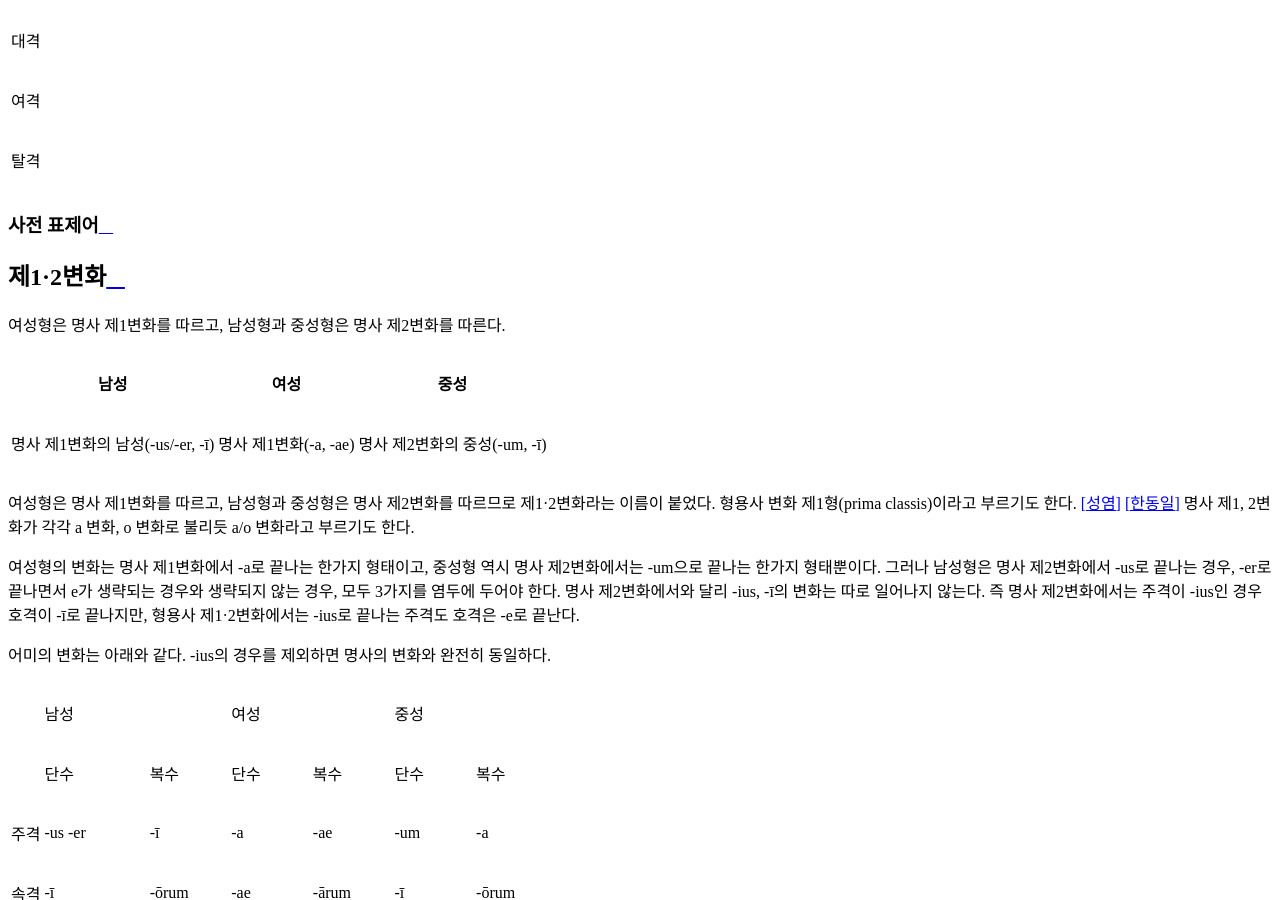
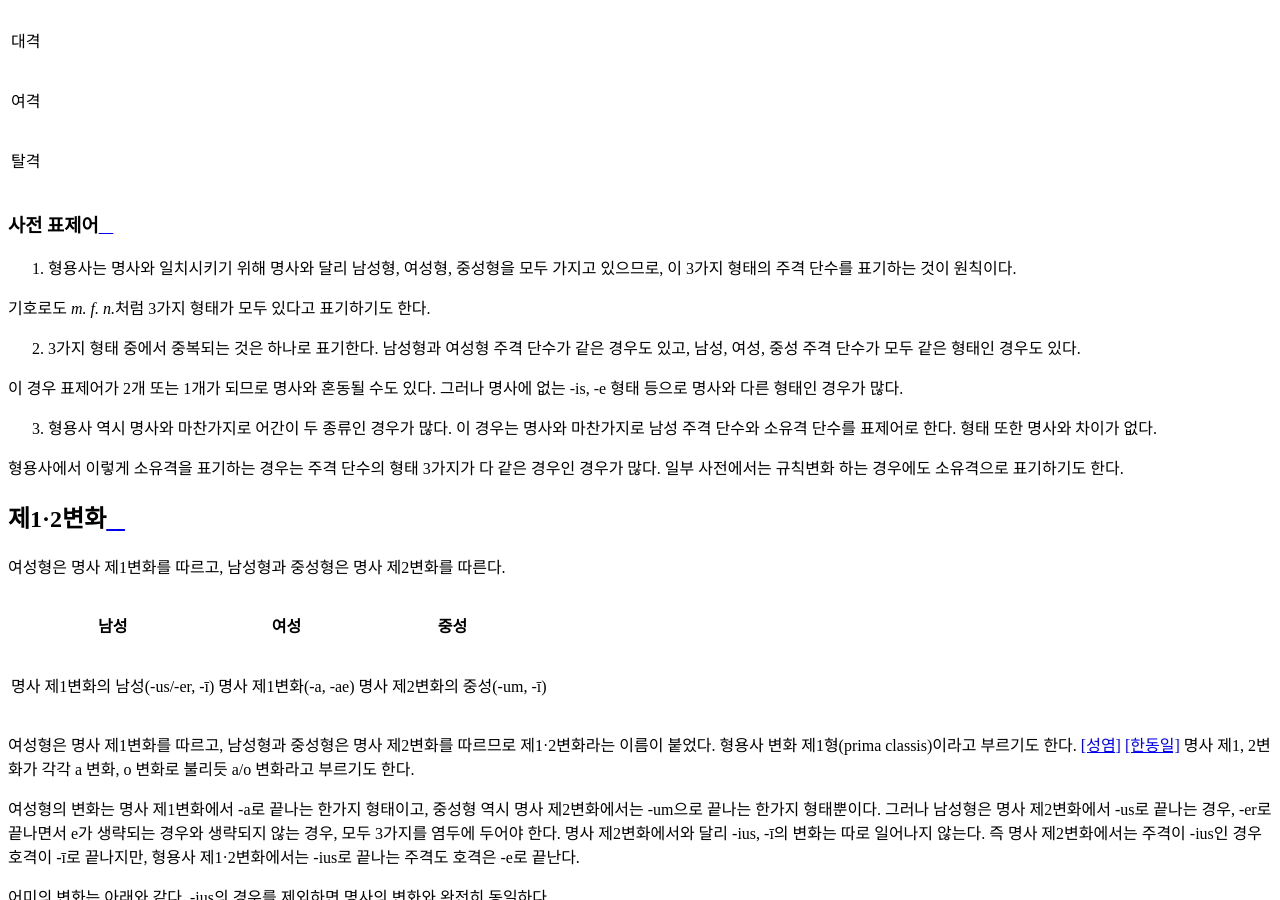
Before and after one commit to kabbala/grammatica_latina, a Sphinx documentation site: the page built from source/declinatio_adiectivi.rst, in a window 1280 px wide and 900 px high, scrolled down 2921 px. Built offline with Sphinx 7.4.7 and the Read the Docs theme 2.0.0, drawn with Linux system fonts in a browser that asks for light colours.

Commit message:
형용사의 사전 표제어 항목 추가

```diff
--- a/source/declinatio_adiectivi.rst
+++ b/source/declinatio_adiectivi.rst
@@ -72,6 +72,19 @@
 
 사전 표제어
 ~~~~~~~~~~~
+
+(1) 형용사는 명사와 일치시키기 위해 명사와 달리 남성형, 여성형, 중성형을 모두 가지고 있으므로, 이 3가지 형태의 주격 단수를 표기하는 것이 원칙이다.
+
+기호로도 :sig:`m. f. n.`\처럼 3가지 형태가 모두 있다고 표기하기도 한다.
+
+(2) 3가지 형태 중에서 중복되는 것은 하나로 표기한다. 남성형과 여성형 주격 단수가 같은 경우도 있고, 남성, 여성, 중성 주격 단수가 모두 같은 형태인 경우도 있다.
+
+이 경우 표제어가 2개 또는 1개가 되므로 명사와 혼동될 수도 있다. 그러나 명사에 없는 -is, -e 형태 등으로 명사와 다른 형태인 경우가 많다.
+
+(3) 형용사 역시 명사와 마찬가지로 어간이 두 종류인 경우가 많다. 이 경우는 명사와 마찬가지로 남성 주격 단수와 소유격 단수를 표제어로 한다. 형태 또한 명사와 차이가 없다.
+
+형용사에서 이렇게 소유격을 표기하는 경우는 주격 단수의 형태 3가지가 다 같은 경우인 경우가 많다. 일부 사전에서는 규칙변화 하는 경우에도 소유격으로 표기하기도 한다.
+
 
 제1·2변화
 ---------
```
